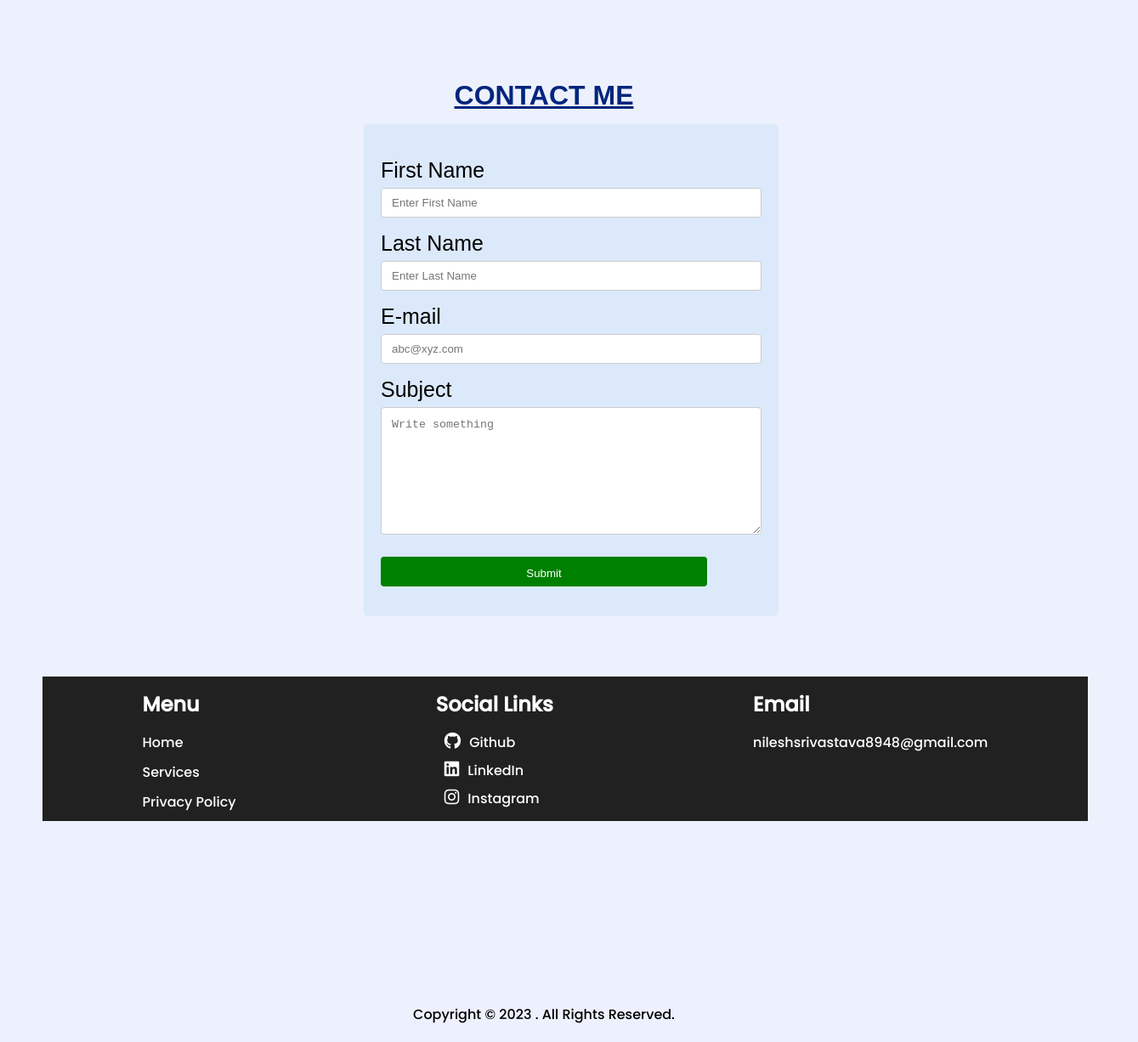
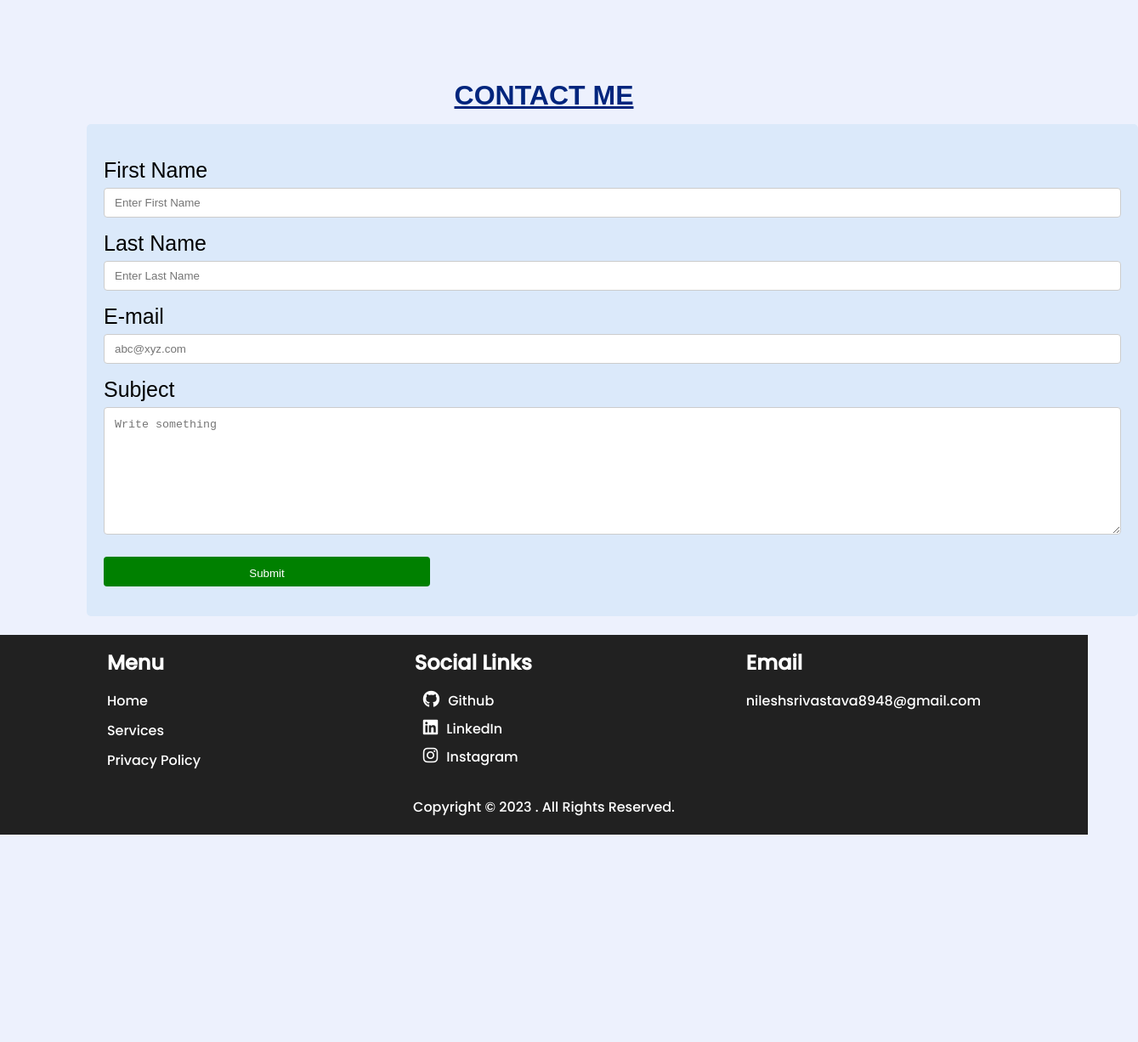
Before and after one commit to Nileshsvt/codsoft_task2, a plain HTML site: page index.html in a window 1280 px wide. Shown: the part 2449-3675 px from the top of the page at 85% size, 1339 px wide, since content can reach past the window. After the commit the page ends 3431 px from the top, so only its background shows below. Drawn offline with Linux system fonts and the light colour scheme.

Commit message:
index.html

```diff
--- a/index.html
+++ b/index.html
@@ -113,7 +113,7 @@
     </div>
 
     <!-- contact section -->
-    <section class="contactme" id="contactme">
+    <div class="contactme" id="contactme">
       <div class="max-width">
           <h1 class="contactme-main">CONTACT ME</h1>
           <div class="contain">
@@ -130,10 +130,9 @@
               </form>
           </div>
       </div>
-  </section>
+    </div>
     <!-- links section -->
-    <section>
-    <div class="links" style="width: 100%;">
+    <div class="links">
         <div class="first">
             <h2>Menu</h2>
             <p>Home</p>
@@ -154,9 +153,8 @@
             <p>nileshsrivastava8948@gmail.com</p>
         </div>
     </div>
-</section>
-    <footer style="background-color: #edf1fd;">
-    <p style="color: black;">Copyright &copy 2023 . All Rights Reserved.</p>
+    <footer>
+    <p>Copyright &copy 2023 . All Rights Reserved.</p>
 
     </footer>
 </body>
```
